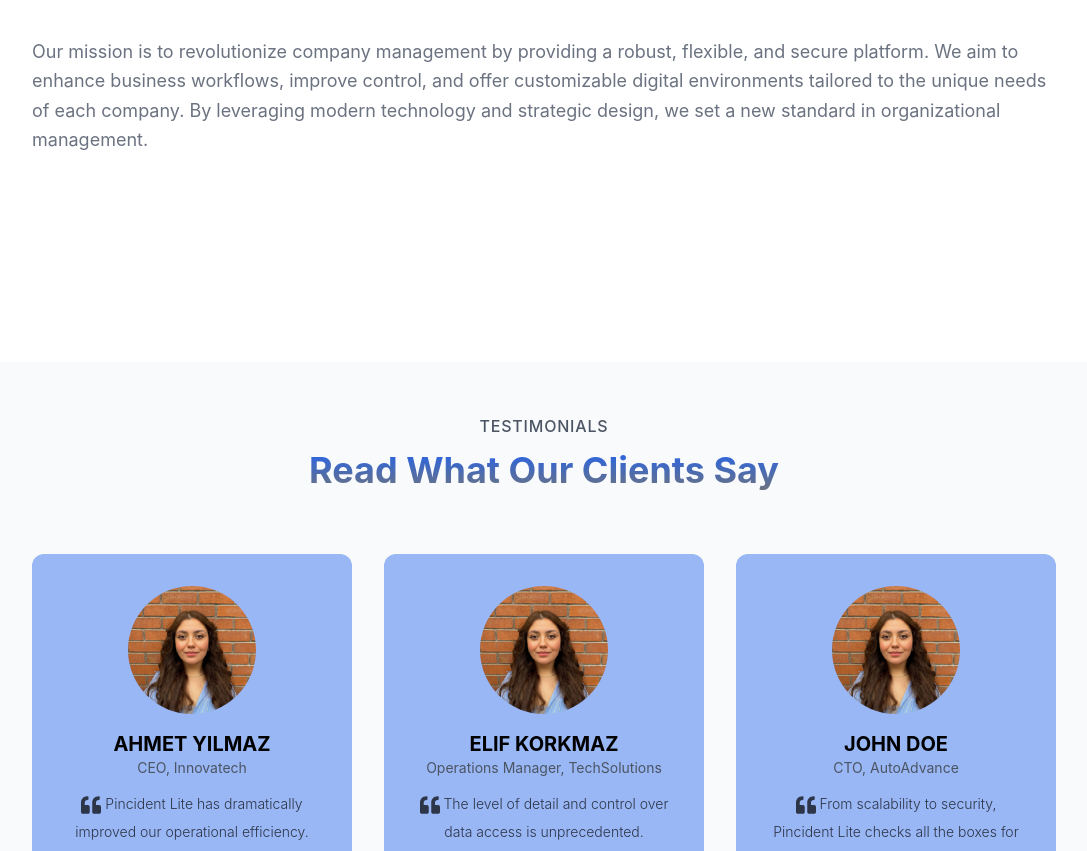
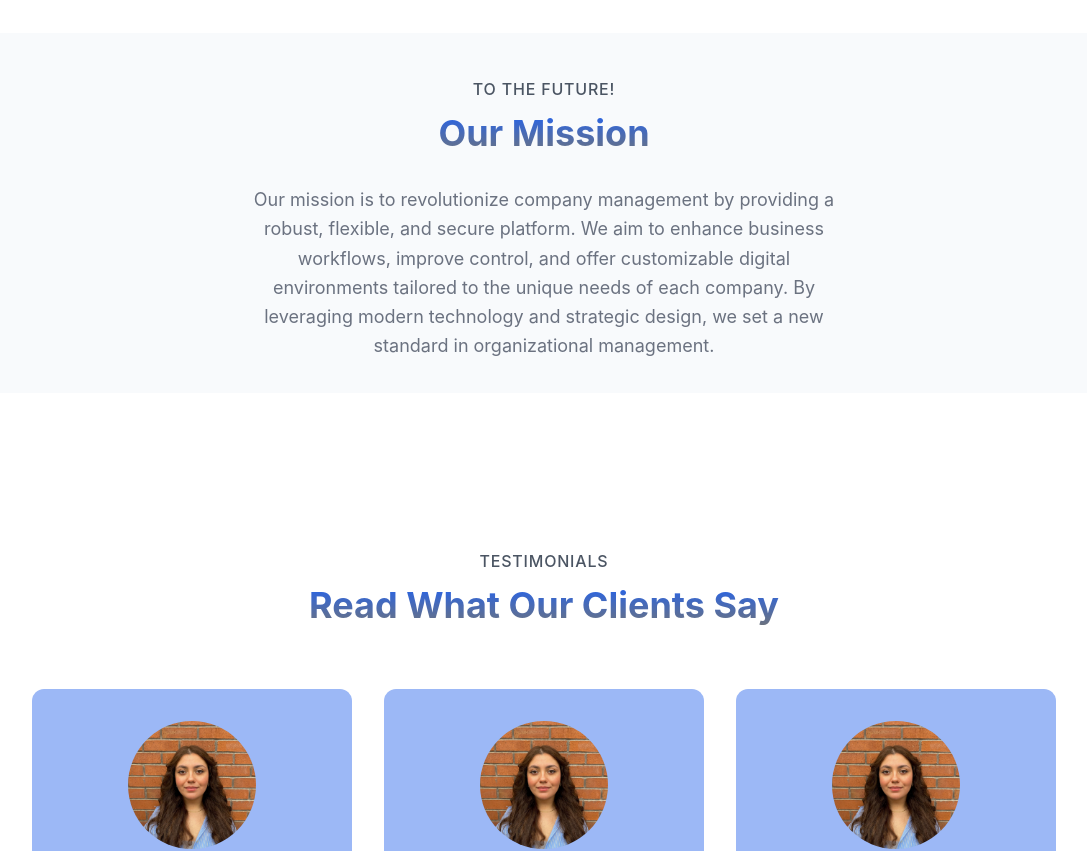
Before and after one commit to Thesis-Frontend/Frontend, a React (Vite) app: page /about-us in a window 1280 px wide. Shown: the part 827-1678 px from the top of the page, without its empty margins (96-1183 px from the left). Built offline with nearby package versions, Linux system fonts and the light colour scheme.

Commit message:
our mission update

```diff
--- a/src/components/Testimonials.jsx
+++ b/src/components/Testimonials.jsx
@@ -31,8 +31,8 @@ const testimonials = [
 
 export default function Testimonials() {
   return (
-    <section className="py-12 mt-24 w-full">
-      <div className="text-center py-10 w-full bg-slate-50">
+    <section className="py-12 mt-14 w-full">
+      <div className="text-center py-10 w-full ">
         <span className="text-gray-600 my-3 flex items-center justify-center font-medium uppercase tracking-wider">
           Testimonials
         </span>
--- a/src/pages/About.jsx
+++ b/src/pages/About.jsx
@@ -143,11 +143,14 @@ const AboutUs = () => {
           </motion.div>
         </motion.div>
 
-        <motion.div className="my-16 mx-auto max-w-5xl" variants={fadeIn} initial="hidden" animate="visible">
-          <h2 className="text-3xl font-bold text-center text-gray-600 mb-8">
+        <motion.div className="mt-32 mx-auto p-8 w-full flex flex-col justify-center bg-slate-50" variants={fadeIn} initial="hidden" animate="visible">
+        <span className="text-gray-600 my-3 flex items-center justify-center font-medium uppercase tracking-wider">
+          To the Future!
+        </span>
+          <h2 className="text-center text-gray-600 mb-8 block w-full bg-gradient-to-b from-blue-600 to-gray-500 bg-clip-text font-bold text-transparent text-3xl sm:text-4xl">
             Our Mission
           </h2>
-          <p className="text-lg text-gray-500 leading-relaxed">
+          <p className="text-lg text-gray-500 leading-relaxed w-1/2 text-center self-center">
             Our mission is to revolutionize company management by providing a robust, flexible, and secure platform. We aim to enhance business workflows, improve control, and offer customizable digital environments tailored to the unique needs of each company. By leveraging modern technology and strategic design, we set a new standard in organizational management.
           </p>
         </motion.div>
```
